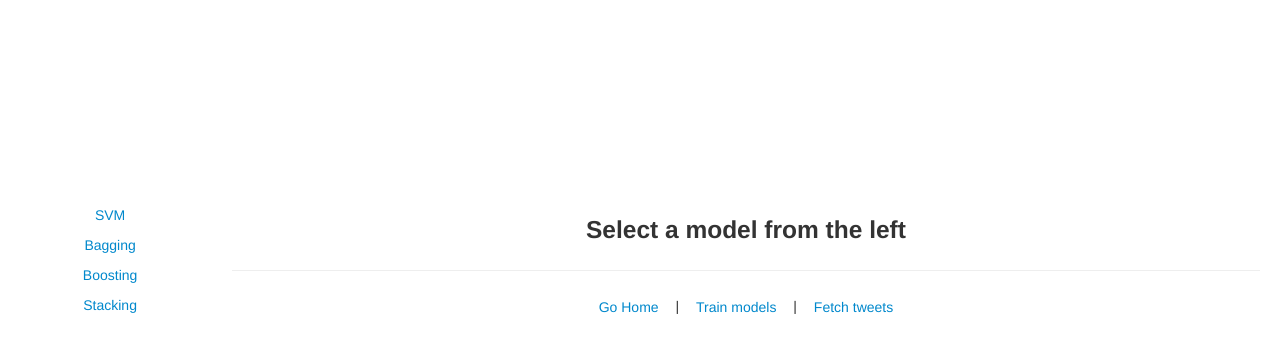
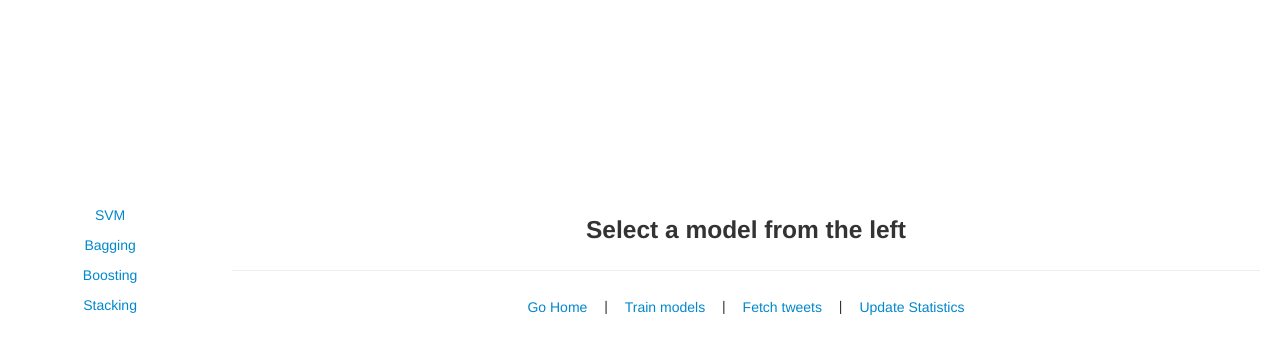
Before and after one commit to franjgs/thesis, a Django app: page /monitor/ in a window 1280 px wide. Shown: the top 354 px of the page. Run offline with Django 3.2, Linux system fonts and the light colour scheme; some libraries are stand-ins or nearby versions.

Commit message:
Separate fetching tweets and classifying into different views + Cleanup monitor views

```diff
--- a/Python/Code/web/monitor/classifiers/__init__.py
+++ b/Python/Code/web/monitor/classifiers/__init__.py
@@ -0,0 +1,6 @@
+from monitor.classifiers.svm import SVM
+from monitor.classifiers.bagging import Bagging
+from monitor.classifiers.boosting import Boosting
+from monitor.classifiers.stacking import Stacking
+
+models = [SVM, Bagging, Boosting, Stacking]
--- a/Python/Code/web/monitor/urls.py
+++ b/Python/Code/web/monitor/urls.py
@@ -4,5 +4,6 @@ urlpatterns = patterns('monitor.views',
     (r'^$', 'index'),
     (r'^train/$', 'train'),
     (r'^fetch/$', 'fetch'),
+    (r'^update_stats/$', 'update_stats'),
     (r'^(?P<name>\w+)/$', 'stats'),
 )
--- a/Python/Code/web/monitor/views.py
+++ b/Python/Code/web/monitor/views.py
@@ -3,11 +3,7 @@ from django.shortcuts import render_to_response, redirect
 from tweepy import Stream
 from dateutil import parser
 
-from monitor.classifiers.svm import SVM
-from monitor.classifiers.bagging import Bagging
-from monitor.classifiers.boosting import Boosting
-from monitor.classifiers.stacking import Stacking
-from monitor import twitter
+from monitor import classifiers, twitter
 
 from monitor.models import Tweet
 from ratings.models import Story
@@ -30,14 +26,14 @@ def train(request):
     for story in Story.objects.exclude(label = 0):
         labels.append(int(story.label))
         stories.append(story.content)
-    for model in [SVM, Bagging, Boosting, Stacking]:
+    for model in classifiers.models:
         clf = None
-        if model == SVM:
+        if model.__name__ == "SVM":
             clf = model()
         else:
             clf = model(n_models = settings.N_MODELS)
         clf.fit(stories, labels)
-        settings.CLASSIFIERS[model.__name__] = clf
+        settings.CLASSIFIERS[model.__name__.lower()] = clf
     return redirect("/monitor/")
 
 def fetch(request):
@@ -55,3 +51,7 @@ def fetch(request):
             )
             tweet.save()
     return redirect("/monitor/")
+
+def update_stats(request):
+    # TODO
+    return redirect("/monitor/")
--- a/Python/Code/web/templates/monitor/index.html
+++ b/Python/Code/web/templates/monitor/index.html
@@ -29,7 +29,8 @@
             <hr/>
             <a href="/" class="btn btn-link">Go Home</a> |
             <a href="/monitor/train/" class="btn btn-link">Train models</a> |
-            <a href="/monitor/fetch/" class="btn btn-link">Fetch tweets</a>
+            <a href="/monitor/fetch/" class="btn btn-link">Fetch tweets</a> |
+            <a href="/monitor/update_stats" class="btn btn-link">Update Statistics</a>
         </div>
     </div>
 </div>
```
